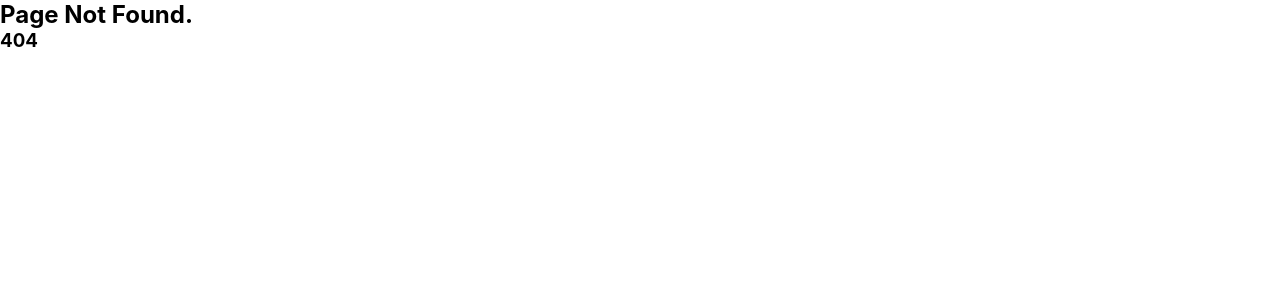
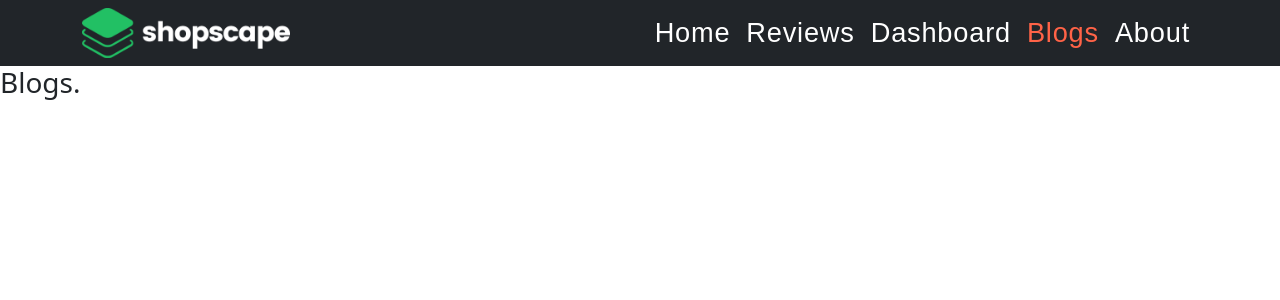
Before and after one commit to zobaerahmedzihad1/shopscape, a React (Create React App) app: page /blogs in a window 1280 px wide. Before the commit this address had no page. Shown: the top 300 px of the page. Built offline with nearby package versions, Linux system fonts and the light colour scheme.

Commit message:
Navbar design complete.

```diff
--- a/src/App.css
+++ b/src/App.css
@@ -3,3 +3,5 @@
   padding: 0;
   box-sizing: border-box;
 }
+
+@import url('https://fonts.googleapis.com/css2?family=Teko:wght@300;400;500;700&display=swap');
--- a/src/App.js
+++ b/src/App.js
@@ -1,21 +1,27 @@
 import { Route, Routes } from "react-router-dom";
 import "./App.css";
 import About from "./components/About/About";
+import Blogs from "./components/Blogs/Blogs";
 import Dashboard from "./components/Dashboard/Dashboard";
 import Home from "./components/Home/Home";
+import NavBar from "./components/NavBar/NavBar";
 import NotFound from "./components/NotFound/NotFound";
 import Reviews from "./components/Reviews/Reviews";
 
 function App() {
   return (
+    <>
+      <NavBar />
       <Routes>
         <Route path="/" element={<Home />} />
         <Route path="/home" element={<Home />} />
         <Route path="/reviews" element={<Reviews />} />
         <Route path="/dashboard" element={<Dashboard />} />
+        <Route path="/blogs" element={<Blogs />} />
         <Route path="/about" element={<About />} />
         <Route path="*" element={<NotFound />} />
       </Routes>
+    </>
   );
 }
 
--- /dev/null
+++ b/src/components/Blogs/Blogs.js
@@ -0,0 +1,12 @@
+import React from 'react';
+import './Blogs.css'
+
+const Blogs = () => {
+     return (
+          <div>
+               <h3>Blogs.</h3>
+          </div>
+     );
+};
+
+export default Blogs;
--- /dev/null
+++ b/src/components/NavBar/NavBar.css
@@ -0,0 +1,29 @@
+.link{
+     text-decoration: none;
+     font-size: 1.7rem;
+     letter-spacing: .05rem;
+     font-family: 'Teko', sans-serif;
+     margin: 0 .5rem;
+     color: #fff;
+     position: relative;
+}
+.link:hover{
+     color:tomato;
+}
+
+.link:after{
+     content: '';
+     background-color: #29B965;
+     position: absolute;
+     height: 3px;
+     width: 0;
+     left: 0;
+     bottom: -2px;
+     transition: 0.3s;
+}
+.link:hover:after{
+     width: 100%;
+}
+.active{
+     color: tomato;
+}
--- /dev/null
+++ b/src/components/NavBar/NavBar.js
@@ -0,0 +1,42 @@
+import React from "react";
+import "./NavBar.css";
+import logo from "../../images/logo.png";
+import { Container, Nav, Navbar } from "react-bootstrap";
+import { NavLink } from "react-router-dom";
+
+const NavBar = () => {
+  return (
+    <Navbar bg="dark" variant="dark">
+      <Container>
+        <NavLink to="/">
+          <img
+            alt=""
+            src={logo}
+            width="auto"
+            height="50"
+            className="d-inline-block align-top"
+          />
+        </NavLink>
+        <Nav className="ms-auto">
+          <NavLink className="link" to="/home">
+            Home
+          </NavLink>
+          <NavLink className="link" to="/reviews">
+            Reviews
+          </NavLink>
+          <NavLink className="link" to="/dashboard">
+            Dashboard
+          </NavLink>
+          <NavLink className="link" to="/blogs">
+            Blogs
+          </NavLink>
+          <NavLink className="link" to="/about">
+            About
+          </NavLink>
+        </Nav>
+      </Container>
+    </Navbar>
+  );
+};
+
+export default NavBar;
--- a/src/index.js
+++ b/src/index.js
@@ -1,10 +1,10 @@
 import React from "react";
-// import ReactDOM from "react-dom";
 import ReactDOMClient from "react-dom/client";
 import "./index.css";
 import App from "./App";
 import reportWebVitals from "./reportWebVitals";
 import { BrowserRouter } from "react-router-dom";
+import 'bootstrap/dist/css/bootstrap.min.css';
 
 const root = ReactDOMClient.createRoot(document.getElementById("root"))
 
```
Also changed, not shown: src/components/Header/Header.js (added, +11 -0 lines), src/components/Blogs/Blogs.css (added), src/components/Header/Header.css (added), src/images/logo1.png (added). Lines whose indentation alone changed are shown as unchanged.
